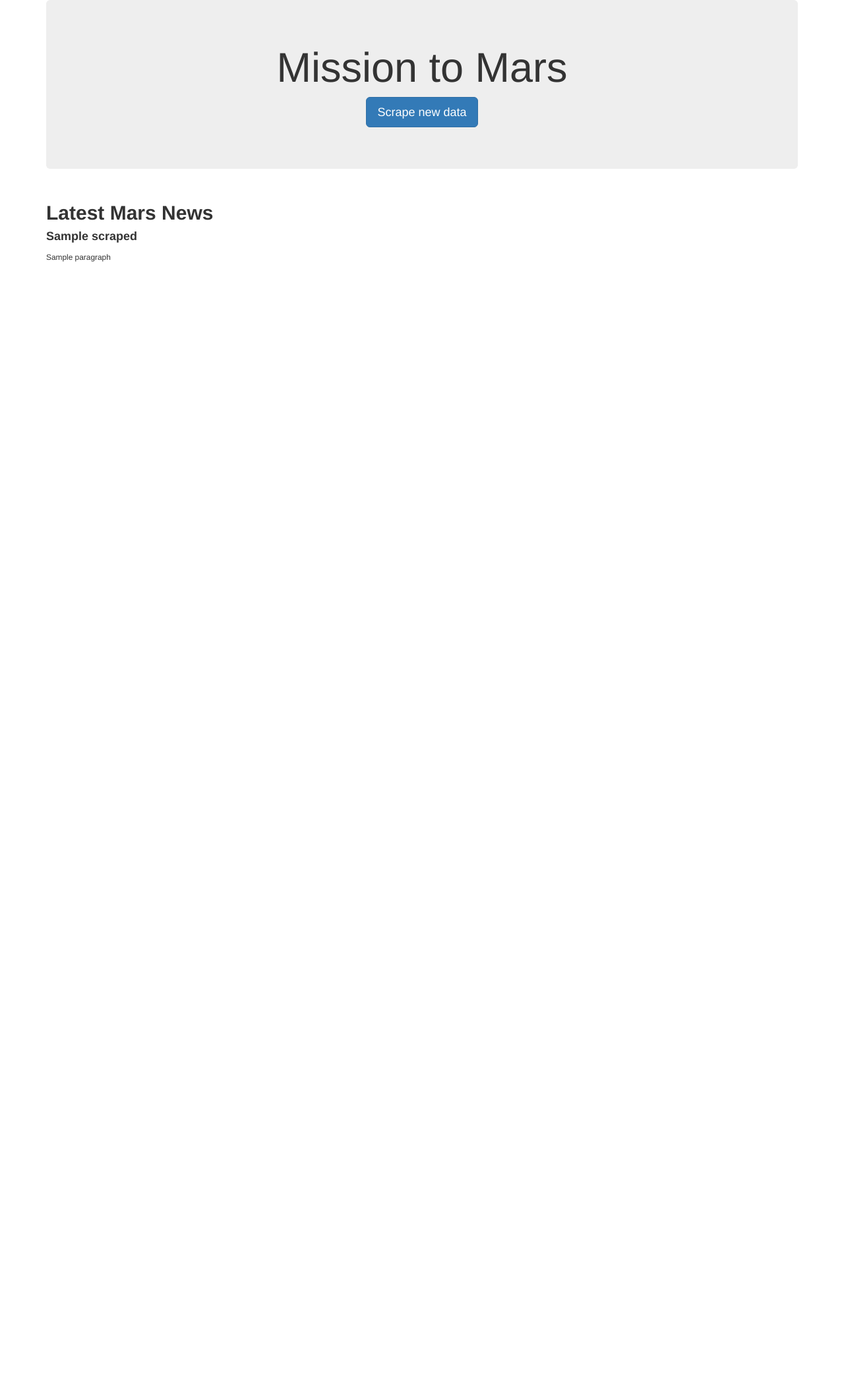
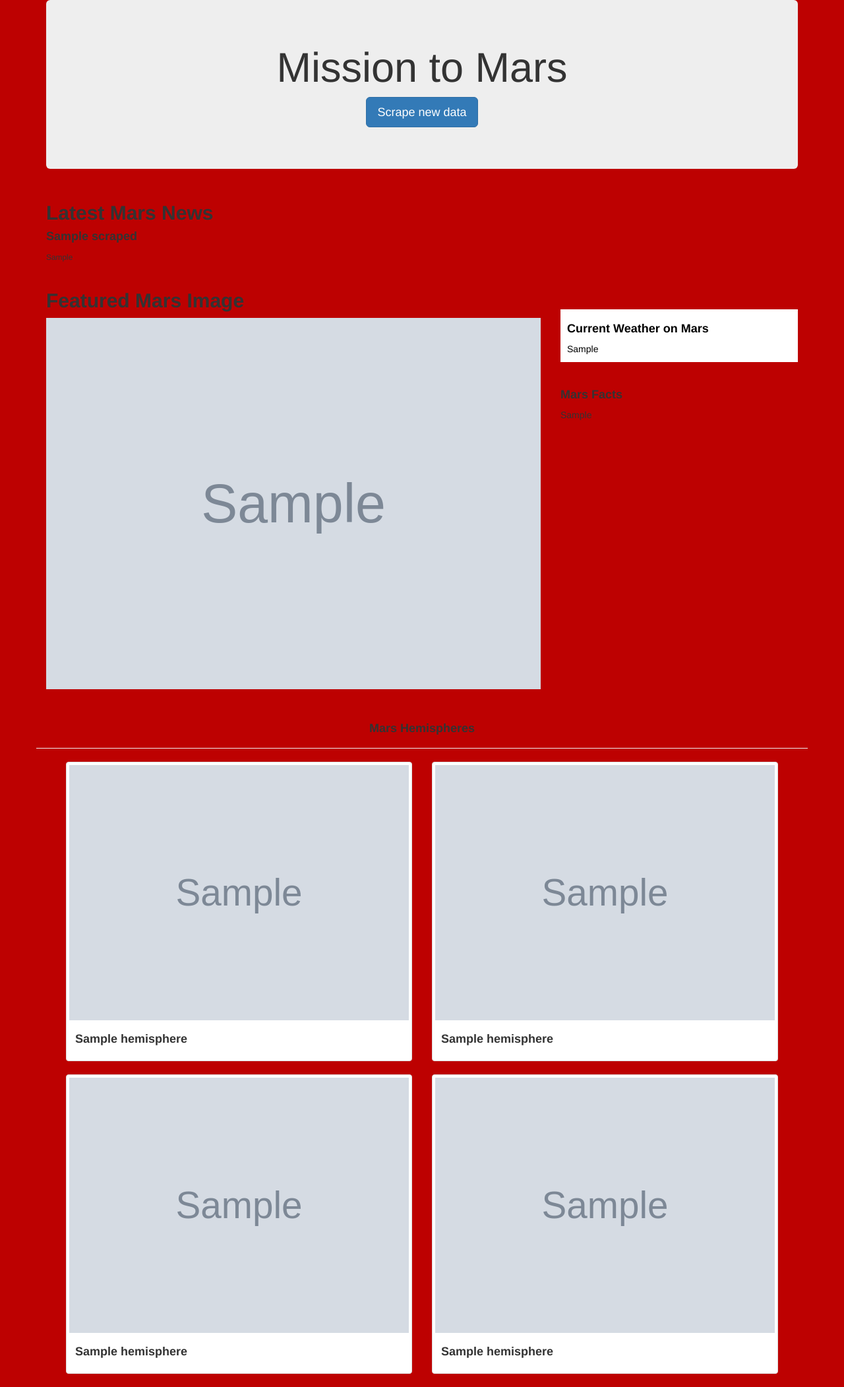
Before and after one commit to turtle3k/12-Web_scraping_-_document_databases, a Flask app: page / in a window 1280 px wide. Shown: the whole page at 66% size. Before the commit the page ends 397 px from the top, so only its background shows below. Run offline with Flask 2, Linux system fonts and the light colour scheme; grey boxes marked "Sample" are stand-in pictures; a database or web service that is not in the repository returns one stand-in record (values such as "Sample title"); some libraries are stand-ins or nearby versions.

Commit message:
tweaks, fix style loc

```diff
--- a/app.py
+++ b/app.py
@@ -1,6 +1,9 @@
 from flask import Flask, render_template, redirect
 from flask_pymongo import PyMongo
 import scrape_mars
+from splinter import Browser
+# executable_path = {'executable_path': 'chromedriver.exe'}
+# browser = Browser('chrome', **executable_path, headless=False)
 
 app = Flask(__name__)
 
--- a/scrape_mars.py
+++ b/scrape_mars.py
@@ -2,7 +2,7 @@
 import pandas as pd
 from bs4 import BeautifulSoup as bs
 import requests
-from splinter import browser
+from splinter import Browser
 import time
 
 
@@ -15,6 +15,7 @@
 def scrape():
     # Setup a dictionary to hold all the scraped data
     scraped_data = {}
+    browser = init_browser()
 
     # ### Site 1 - NASA Mars News
     news_url = 'https://mars.nasa.gov/news/?page=0&per_page=40&order=publish_date+desc%2Ccreated_at+desc&search=&category=19%2C165%2C184%2C204&blank_scope=Latest'
@@ -131,7 +132,7 @@
         hemisphere_list.append(hemisphere)
         browser.back()
 
-    #print(hemisphere_list)
+    print(hemisphere_list)
     scraped_data['hemisphere_list'] = hemisphere_list
 
     return scraped_data
--- /dev/null
+++ b/static/style.css
@@ -0,0 +1,22 @@
+body {
+    background-color:  #bd0101;
+}
+
+.box {
+    /* height: 600px; */
+    padding: 10px;
+    color: black;
+    background: white;
+    margin-top: 30px;
+    margin-bottom: 30px;
+    /*width: 500px; */
+    margin-left: auto;
+    margin-right: auto;
+}
+
+h4.center {
+    /* color: navy;
+    font-family: "Times New Roman", Times, serif;
+    font-weight: 700; */
+    text-align: center;
+}
--- a/templates/index.html
+++ b/templates/index.html
@@ -7,6 +7,7 @@
   <meta http-equiv="X-UA-Compatible" content="ie=edge">
   <title>Mission to Mars</title>
   <link rel="stylesheet" href="https://maxcdn.bootstrapcdn.com/bootstrap/3.3.7/css/bootstrap.min.css">
+  <link rel="stylesheet" href="static/style.css">
 </head>
 
 <body>
@@ -21,37 +22,53 @@
     <div class="row" id="mars news">
       <div class="col-md-12">
         <h2><b>Latest Mars News</b></h2>
-        <h4 class="heading"><b>{{scraped_data.title}}</b></h4>
-        <small>{{scraped_data.paragraph}}</small>
+        <h4 class="heading"><b>{{scraped_data.news_title}}</b></h4>
+        <small>{{scraped_data.news_p}}</small>
       </div>
     </div>
-
+    <br>
     <!-- Put sections 2, 3, & 4 in a row here
          first column is the featured image
          second column has 2 rows, curent Mars weather first, the
          the Mars facts table second -->
     <div class="row">
       <!-- Mars featured image here -->
-      <div class="col-md-9">
+      <div class="col-md-8">
 
         <!-- **replace w/ actual Header, image, formating, styling, etc.-->
+        <h2><b>Featured Mars Image</b></h2>
+        <img src={{scraped_data.featured_image_url}} class="img-fluid" alt="featured_image" , width=100%>
+
 
       </div>
+      <br>
       <!-- weather and facts column -->
-      <div class="col-md-3">
+      <div class="col-md-4">
         <!-- First row for weather tweet -->
         <div class="row">
 
           <!-- **replace w/ col? Header, tweet info, styling, etc.-->
+          <div class="col-md-12">
+            <div class="box">
+              <h4><b>Current Weather on Mars</b></h4>
+              {{scraped_data.mars_weather}}
+            </div>
+          </div>
 
         </div>
         <!-- Second row for facts data table -->
         <div class="row">
 
           <!-- **replace w/ col? Header, facts info, styling, etc.-->
-
+          <!-- Note to self, see following article for use of |safe to tell jinga to show this param as an html table -->
+          <!--https://sarahleejane.github.io/learning/python/2015/08/09/simple-tables-in-webapps-using-flask-and-pandas-with-python.html-->
+          <div class="col-md-12">
+            <h4><b>Mars Facts</b></h4>
+            <table border="1" class="dataframe">
+              {{scraped_data.facts_html|safe}}
+            </table>
+          </div>
         </div>
-
       </div>
 
     </div>
@@ -59,10 +76,49 @@
     <div class="row">
 
       <!-- **replace w/ Header, grid for pics, styling, etc.-->
-
+      <br><br>
+      <h4 class="center"><b>Mars Hemispheres</b></h4>
+      <hr>
+    </div>
+    <div class="col-md-12">
+      <div class="col-md-6">
+        <div class="thumbnail">
+          <img src={{scraped_data.hemisphere_list[0]['img_url']}} alt='Hemisphere_image' , width=100%>
+          <div class="caption">
+            <h4><b>{{scraped_data.hemisphere_list[0]['title']}}</b></h4>
+          </div>
+        </div>
+      </div>
+      <div class="col-md-6">
+        <div class="thumbnail">
+          <img src={{scraped_data.hemisphere_list[1]['img_url']}} alt='Hemisphere_image' , width=100%>
+          <div class="caption">
+            <h4><b>{{scraped_data.hemisphere_list[1]['title']}}</b></h4>
+          </div>
+        </div>
+      </div>
+    </div>
+    <div class="col-md-12">
+        <div class="col-md-6">
+            <div class="thumbnail">
+              <img src={{scraped_data.hemisphere_list[2]['img_url']}} alt='Hemisphere_image' , width=100%>
+              <div class="caption">
+                <h4><b>{{scraped_data.hemisphere_list[2]['title']}}</b></h4>
+              </div>
+            </div>
+          </div>
+          <div class="col-md-6">
+            <div class="thumbnail">
+              <img src={{scraped_data.hemisphere_list[3]['img_url']}} alt='Hemisphere_image' , width=100%>
+              <div class="caption">
+                <h4><b>{{scraped_data.hemisphere_list[3]['title']}}</b></h4>
+              </div>
+            </div>
+          </div>
     </div>
 
   </div>
+
 </body>
 
 </html>
--- /dev/null
+++ b/test.py
@@ -0,0 +1,2 @@
+import scrape_mars
+scraped_data_data = scrape_mars.scrape()
```
Also changed, not shown: style.css (added, +22 -0 lines).
